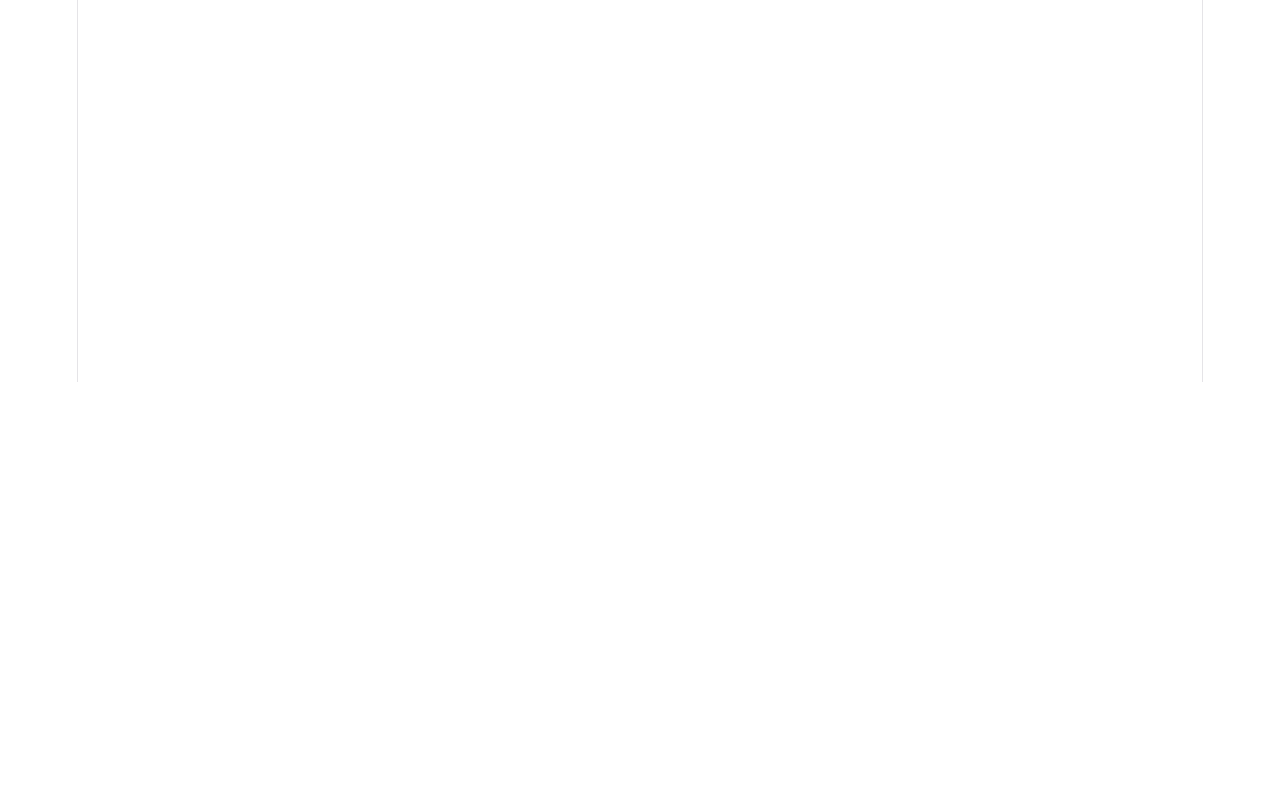
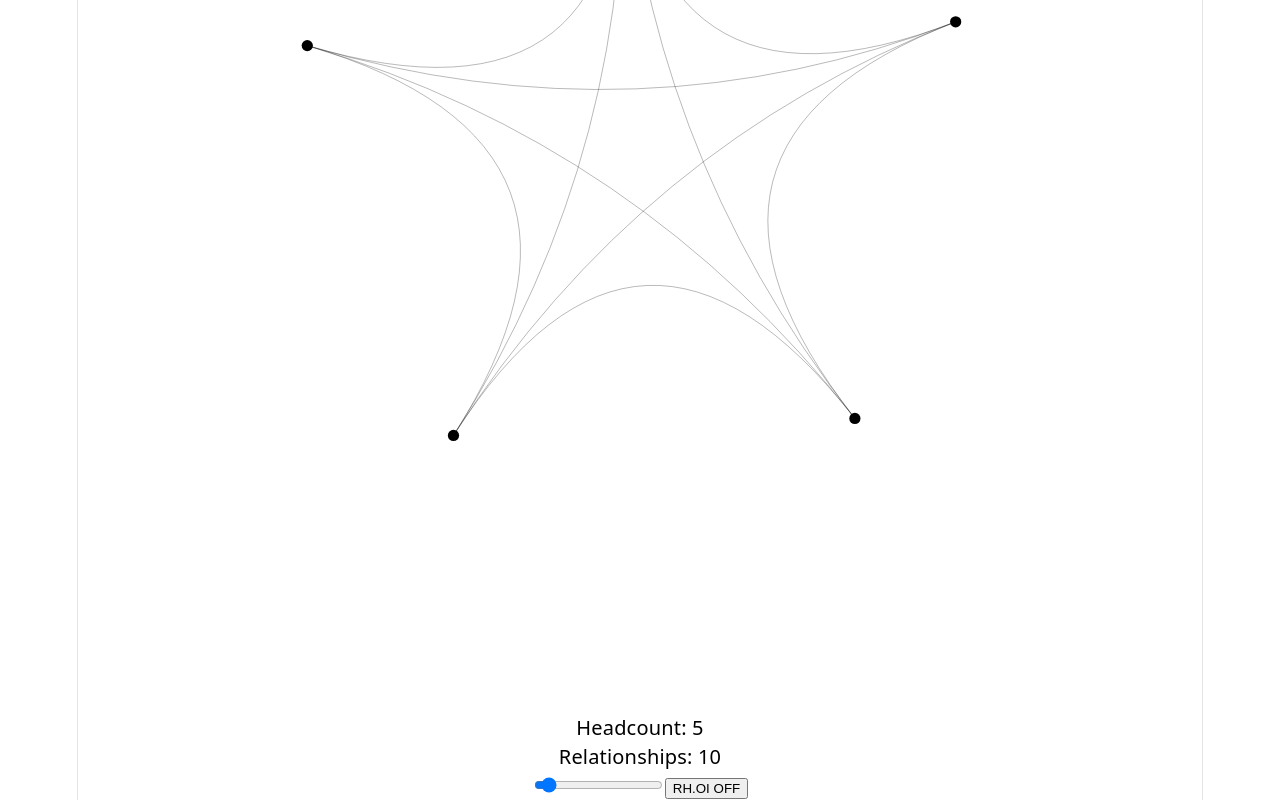
Before and after one commit to escohen3/fig2-homepage, a React (Vite) app: page / in a window 1280 px wide. Shown: the part 418-1218 px from the top of the page. Before the commit the page ends 800 px from the top, so only its background shows below. Built offline with nearby package versions, Linux system fonts and the light colour scheme.

Commit message:
Add relationship model embed

```diff
--- a/src/App.css
+++ b/src/App.css
@@ -182,3 +182,207 @@
     border-right-color: var(--border);
   }
 }
+
+
+
+
+.relationship-section {
+  display: grid;
+  grid-template-columns: 280px minmax(420px, 680px);
+  gap: 64px;
+  align-items: center;
+  max-width: 1100px;
+  margin: 120px auto;
+  padding: 0 32px;
+  color: #000;
+}
+
+.relationship-copy h2 {
+  font-size: 42px;
+  line-height: 1.05;
+  font-weight: 400;
+  margin: 0 0 28px;
+}
+
+.relationship-copy p {
+  font-size: 21px;
+  line-height: 1.18;
+  margin: 0 0 34px;
+}
+
+.relationship-stats p {
+  font-size: 22px;
+  margin: 0 0 18px;
+}
+
+.relationship-model {
+  width: 100%;
+}
+
+.relationship-model svg {
+  width: 100%;
+  display: block;
+}
+
+.outer-ring {
+  fill: none;
+  stroke: #000;
+  stroke-width: 0.4;
+  opacity: 0.18;
+}
+
+
+
+
+
+
+
+
+
+.network-float {
+  animation: networkFloat 7s ease-in-out infinite;
+  transform-origin: 300px 300px;
+}
+
+.relationship-line {
+  fill: none !important;
+  stroke: #000;
+  stroke-width: 0.15;
+  stroke-linecap: round;
+  stroke-linejoin: round;
+  opacity: 0.5;
+
+  stroke-dasharray: 700;
+  stroke-dashoffset: 700;
+  animation: drawRelationship 900ms cubic-bezier(0.22, 1, 0.36, 1) forwards;
+}
+
+.organized-line {
+  stroke: #000;
+  stroke-width: 0.4;
+  stroke-linecap: round;
+  opacity: 0.35;
+
+  stroke-dasharray: 500;
+  stroke-dashoffset: 500;
+  animation: drawRelationship 700ms cubic-bezier(0.22, 1, 0.36, 1) forwards;
+}
+
+.person {
+  fill: #000;
+}
+
+@keyframes drawRelationship {
+  to {
+    stroke-dashoffset: 0;
+  }
+}
+
+@keyframes networkFloat {
+  0%, 100% {
+    transform: translate(0, 0) rotate(0deg) scale(1);
+  }
+
+  50% {
+    transform: translate(2px, -3px) rotate(0.35deg) scale(1.004);
+  }
+}
+
+
+
+
+
+
+
+
+
+.rh-core {
+  fill: white;
+  stroke: #000;
+  stroke-width: 1;
+}
+
+.rh-label {
+  font-size: 28px;
+  font-weight: 500;
+}
+
+.rh-sub {
+  font-size: 14px;
+}
+
+.relationship-controls {
+  display: flex;
+  align-items: center;
+  gap: 28px;
+  margin-top: 20px;
+}
+
+.relationship-controls input {
+  width: 420px;
+  accent-color: #000;
+}
+
+.toggle {
+  border: 1px solid #000;
+  background: white;
+  color: #000;
+  padding: 10px 18px;
+  border-radius: 999px;
+  cursor: pointer;
+}
+
+.toggle.active {
+  background: #000;
+  color: white;
+}
+
+@media (max-width: 800px) {
+  .relationship-section {
+    grid-template-columns: 1fr;
+    gap: 32px;
+  }
+
+  .relationship-copy h2 {
+    font-size: 34px;
+  }
+
+  .relationship-controls {
+    flex-direction: column;
+    align-items: flex-start;
+  }
+
+  .relationship-controls input {
+    width: 100%;
+  }
+}
+
+
+
+.relationship-line-new {
+  stroke-dasharray: 1;
+  stroke-dashoffset: 1;
+  animation: drawNewRelationship 520ms cubic-bezier(0.22, 1, 0.36, 1) forwards;
+}
+
+.person-new {
+  animation: personPop 420ms cubic-bezier(0.22, 1, 0.36, 1);
+}
+
+@keyframes drawNewRelationship {
+  to {
+    stroke-dashoffset: 0;
+  }
+}
+
+@keyframes personPop {
+  0% {
+    r: 0;
+    opacity: 0;
+  }
+
+  100% {
+    r: 4;
+    opacity: 1;
+  }
+}
--- a/src/App.jsx
+++ b/src/App.jsx
@@ -1,4 +1,4 @@
-import RidgehouseSystemDiagram from "./RidgehouseSystemDiagram";
+import RidgehouseSystemDiagram from "./RelationshipModel";
 
 export default function App() {
   return <RidgehouseSystemDiagram />;
--- /dev/null
+++ b/src/RelationshipModel.jsx
@@ -0,0 +1,178 @@
+import { useEffect, useMemo, useRef, useState } from "react";
+
+export default function RelationshipModel() {
+  const [count, setCount] = useState(5);
+  const [rhOn, setRhOn] = useState(false);
+  const [time, setTime] = useState(0);
+  const previousCount = useRef(count);
+
+  const relationships = (count * (count - 1)) / 2;
+  const newestNodeId = count - 1;
+  const addedPerson = count > previousCount.current;
+
+  // Expose inputs to Webflow / parent page
+  useEffect(() => {
+    window.RHRelationship = {
+      setCount: (value) => setCount(Number(value)),
+      setRhOn: (value) => setRhOn(Boolean(value)),
+      toggleRhOn: () => setRhOn((current) => !current),
+      getState: () => ({
+        count,
+        relationships,
+        rhOn,
+      }),
+    };
+
+    return () => {
+      delete window.RHRelationship;
+    };
+  }, [count, relationships, rhOn]);
+
+  // Expose outputs to Webflow / parent page
+  useEffect(() => {
+    window.dispatchEvent(
+      new CustomEvent("rh-relationship-update", {
+        detail: {
+          count,
+          relationships,
+          rhOn,
+        },
+      })
+    );
+
+    previousCount.current = count;
+  }, [count, relationships, rhOn]);
+
+  useEffect(() => {
+    let frame;
+
+    const animate = (timestamp) => {
+      setTime(timestamp * 0.001);
+      frame = requestAnimationFrame(animate);
+    };
+
+    frame = requestAnimationFrame(animate);
+    return () => cancelAnimationFrame(frame);
+  }, []);
+
+  const nodes = useMemo(() => {
+    const radius = 180;
+    const cx = 300;
+    const cy = 300;
+
+    return Array.from({ length: count }, (_, i) => {
+      const angle = -Math.PI / 2 + (i / count) * Math.PI * 2;
+      const baseX = cx + Math.cos(angle) * radius;
+      const baseY = cy + Math.sin(angle) * radius;
+
+      const phase = i * 1.37;
+      const drift = 10;
+
+      return {
+        id: i,
+        x: baseX + Math.cos(time * 0.55 + phase) * drift,
+        y: baseY + Math.sin(time * 0.65 + phase) * drift,
+      };
+    });
+  }, [count, time]);
+
+  const lines = useMemo(() => {
+    const all = [];
+
+    for (let i = 0; i < nodes.length; i++) {
+      for (let j = i + 1; j < nodes.length; j++) {
+        const isNewLine =
+          addedPerson && (i === newestNodeId || j === newestNodeId);
+
+        all.push({
+          id: `${i}-${j}`,
+          a: nodes[i],
+          b: nodes[j],
+          isNewLine,
+        });
+      }
+    }
+
+    return all;
+  }, [nodes, addedPerson, newestNodeId]);
+
+  return (
+    <section className="relationship-section">
+      <div className="relationship-model">
+        <svg viewBox="0 0 600 600">
+          {!rhOn &&
+            lines.map(({ id, a, b, isNewLine }) => (
+              <path
+                key={id}
+                d={`M ${a.x} ${a.y} Q 300 300 ${b.x} ${b.y}`}
+                className={
+                  isNewLine
+                    ? "relationship-line relationship-line-new"
+                    : "relationship-line"
+                }
+                fill="none"
+                stroke="black"
+                strokeWidth="0.15"
+                pathLength="1"
+              />
+            ))}
+
+          {rhOn && (
+            <>
+              <circle cx="300" cy="300" r="20" className="rh-core" />
+
+              {nodes.map((node) => (
+                <line
+                  key={`organized-${node.id}`}
+                  x1="300"
+                  y1="300"
+                  x2={node.x}
+                  y2={node.y}
+                  className="organized-line"
+                />
+              ))}
+            </>
+          )}
+
+          {nodes.map((node) => (
+            <circle
+              key={`person-${node.id}`}
+              cx={node.x}
+              cy={node.y}
+              r="3"
+              className={
+                node.id === newestNodeId && addedPerson
+                  ? "person person-new"
+                  : "person"
+              }
+            />
+          ))}
+        </svg>
+
+        <div className="relationship-copy">
+          <div className="relationship-stats">
+            <p>Headcount: {count}</p>
+            <p>Relationships: {relationships}</p>
+          </div>
+        </div>
+
+        <div className="relationship-controls">
+          <input
+            type="range"
+            min="2"
+            max="50"
+            value={count}
+            onChange={(e) => setCount(Number(e.target.value))}
+          />
+
+          <button
+            className={rhOn ? "toggle active" : "toggle"}
+            onClick={() => setRhOn(!rhOn)}
+          >
+            RH.OI {rhOn ? "ON" : "OFF"}
+          </button>
+        </div>
+      </div>
+    </section>
+  );
+}
```
